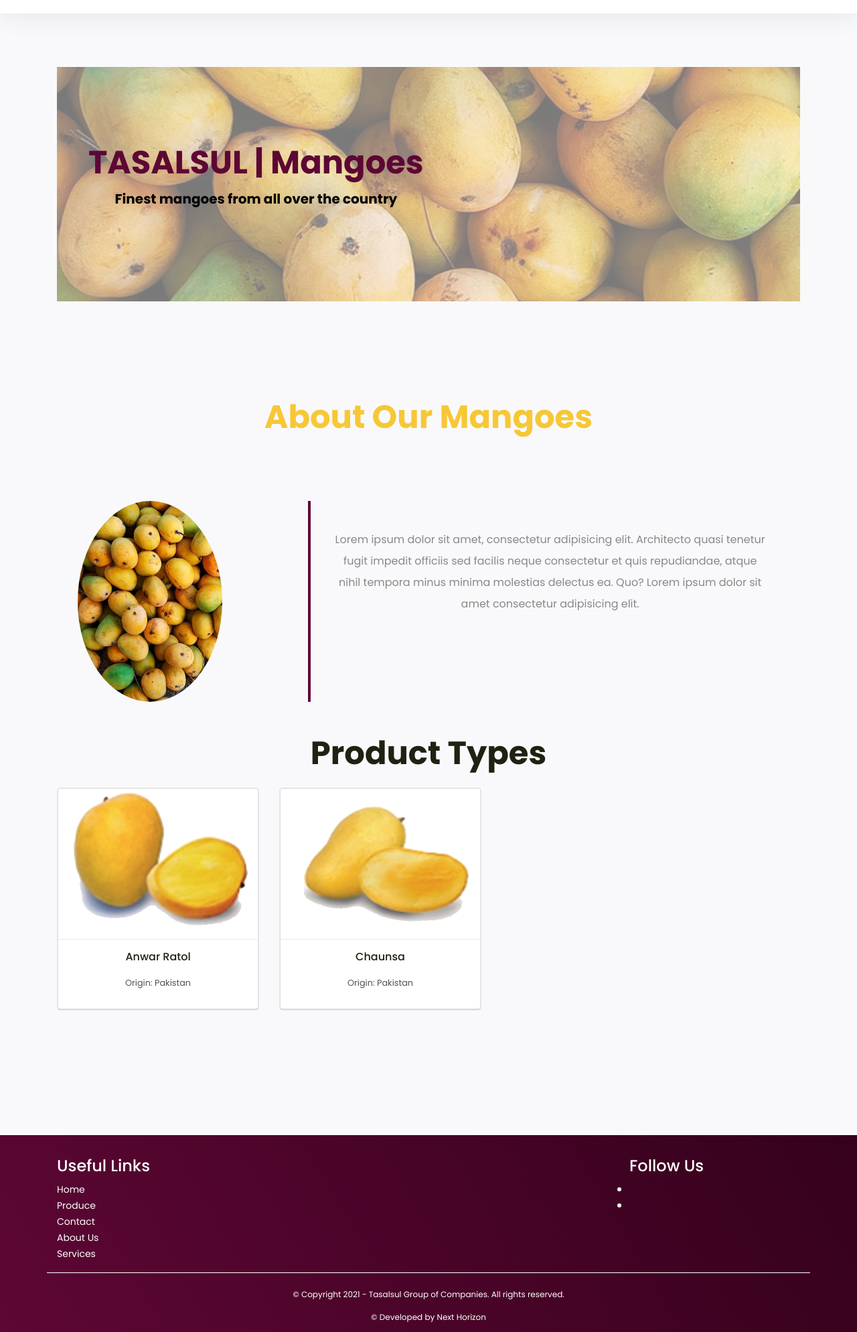
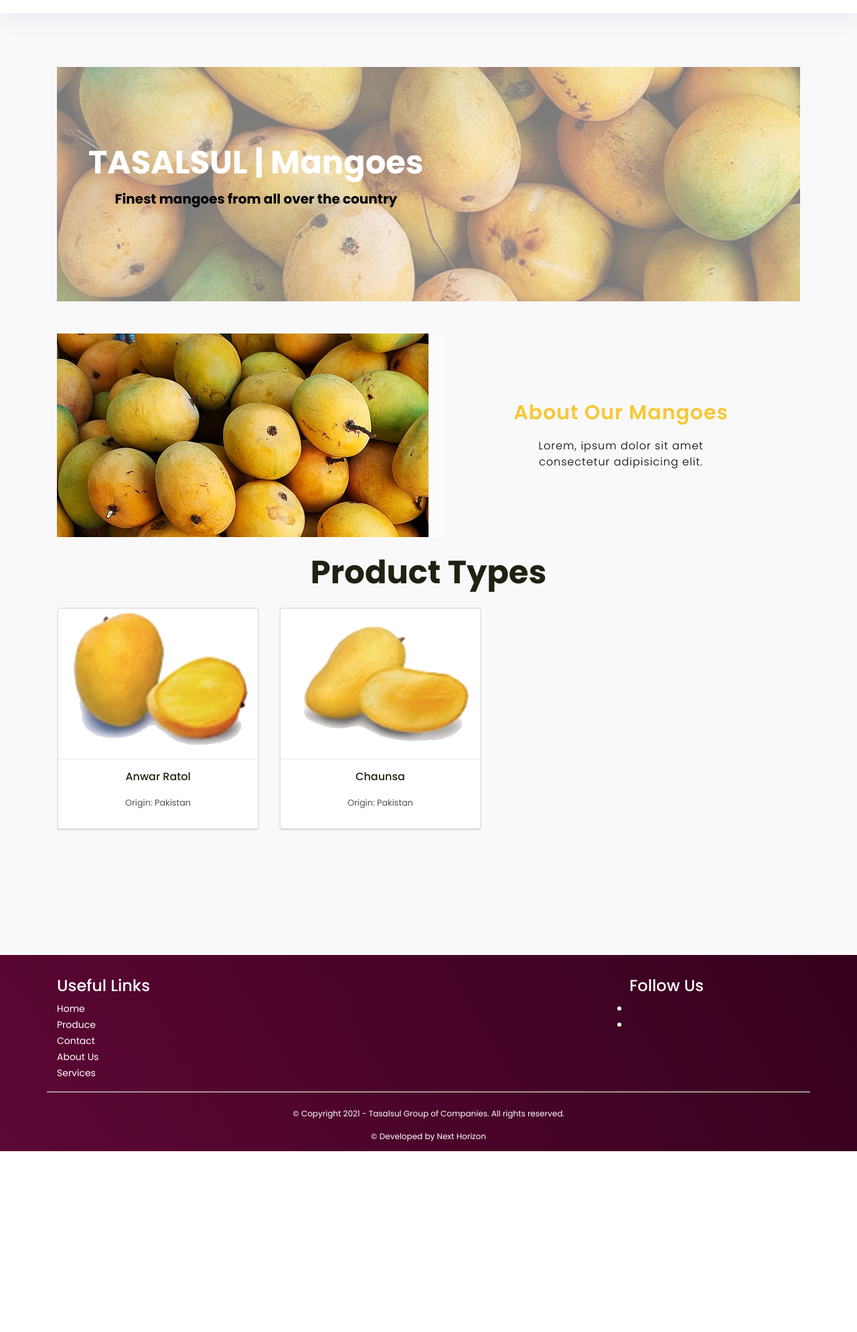
Before and after one commit to ameerhkhan/tasalsul-group, a Django app: page /produce/1/ in a window 1280 px wide. Shown: the part 58-2047 px from the top of the page at 67% size. After the commit the page ends 1777 px from the top, so only its background shows below. Run offline with Django 3.2, Linux system fonts and the light colour scheme; data comes from the database, SQL or seed files in the repository; some libraries are stand-ins or nearby versions.

Commit message:
aesthetics product display and detail

```diff
--- a/tasalsul_web/produce/static/detail/styles.css
+++ b/tasalsul_web/produce/static/detail/styles.css
@@ -14,7 +15,7 @@
 h5,
 h6,
 a {
-    font-family: "Poppins";
+    font-family: "Poppins", sans-serif;
 }
 
 body,
@@ -70,7 +71,8 @@
 }
 
 .description h1 {
-    color: #5d0734;
+    /* color: #5d0734; */
+    color: #FFF
     /* text-align: center; */
 }
 
@@ -88,10 +90,54 @@
     color: #fff;
 }
 
+
+/* Addition */
+
+.aboutn {
+    position: relative;
+    width: 100%;
+    display: flex;
+}
+
+.aboutn .contentBx {
+    background: inherit;
+    padding: 100px;
+    width: 50%;
+    border-left: 20px solid rgba(255, 255, 255, 0.4);
+    text-align: center;
+}
+
+.heading {
+    color: #f7c736;
+    font-size: 30px;
+    font-weight: 600;
+    letter-spacing: 1px;
+    margin-bottom: 10px;
+}
+
+.text {
+    color: rgb(0, 0, 0);
+    font-size: 16px;
+    font-weight: 300;
+    letter-spacing: 1px;
+}
+
+.aboutn .imgBx {
+    /* background: url('/static/assets/about.jpg'); */
+    width: 50%;
+    background-size: cover;
+    background-position: center;
+    padding-right: 2px;
+}
+
+
+/* End Addition */
+
 .about {
     margin: 2em 0;
     padding: 1em;
     position: relative;
+    width: 50%;
 }
 
 .about h1 {
@@ -100,10 +146,12 @@
 }
 
 .about img {
-    /* height: 40%;
-    width: 100%; */
+    /* /* height: 40%; */
+    width: 50%;
     height: 300px;
-    border-radius: 100%
+    border-radius: 0%;
+    background-size: cover;
+    background-position: center;
 }
 
 .about span {
--- a/tasalsul_web/produce/templates/produce/detail.html
+++ b/tasalsul_web/produce/templates/produce/detail.html
@@ -14,25 +14,17 @@
     </div>
 </header>
 
-<!-- About the product -->
-<div class="about" id="about">
-    <div class="container">
-        <h1 class="text-center">About Our {{ product.product_name }}</h1>
-        <div class="row">
-            <div class="col-lg-4 col-md-4 col-sm-12">
-                <img src="{% static product.product_banner %}" class="img-fluid">
-                <!-- <span class="text-center">From the finest farms</span> -->
-            </div>
-            <div class="col-lg-8 col-md-8 col-sm-12 desc">
-                <p>
-                    Lorem ipsum dolor sit amet, consectetur adipisicing elit. Architecto quasi tenetur fugit impedit officiis sed facilis neque consectetur et quis repudiandae, atque nihil tempora minus minima molestias delectus ea. Quo? Lorem ipsum dolor sit amet consectetur
-                    adipisicing elit.
-                </p>
-            </div>
-        </div>
+<br>
+<br>
+<section class="aboutn">
+    <div class="imgBx" style="background: url('{% static product.product_banner %}');">
     </div>
-</div>
-
+    <div class="contentBx">
+        <h2 class="heading">About Our {{ product.product_name }}</h2>
+        <p class="text">Lorem, ipsum dolor sit amet consectetur adipisicing elit. </p>
+    </div>
+</section>
+<br>
 <!-- Product Types. -->
 <h1 class="text-center">Product Types</h1>
 <div class="row">
--- a/tasalsul_web/produce/templates/produce/index.html
+++ b/tasalsul_web/produce/templates/produce/index.html
@@ -26,7 +26,7 @@
         </a>
 
         <div class="card-content">
-            <a href="#!">
+            <a href="{% url 'produce:detail' product.id %}">
                 <h2>{{ product.product_name }}</h2>
                 <p>{{ product.product_description }}</p>
             </a>
```
Also changed, not shown: other parts of tasalsul_web/produce/static/detail/styles.css (+10 -88 lines), tasalsul_web/homepage/static/homepage/styles.css (+0 -96 lines).
